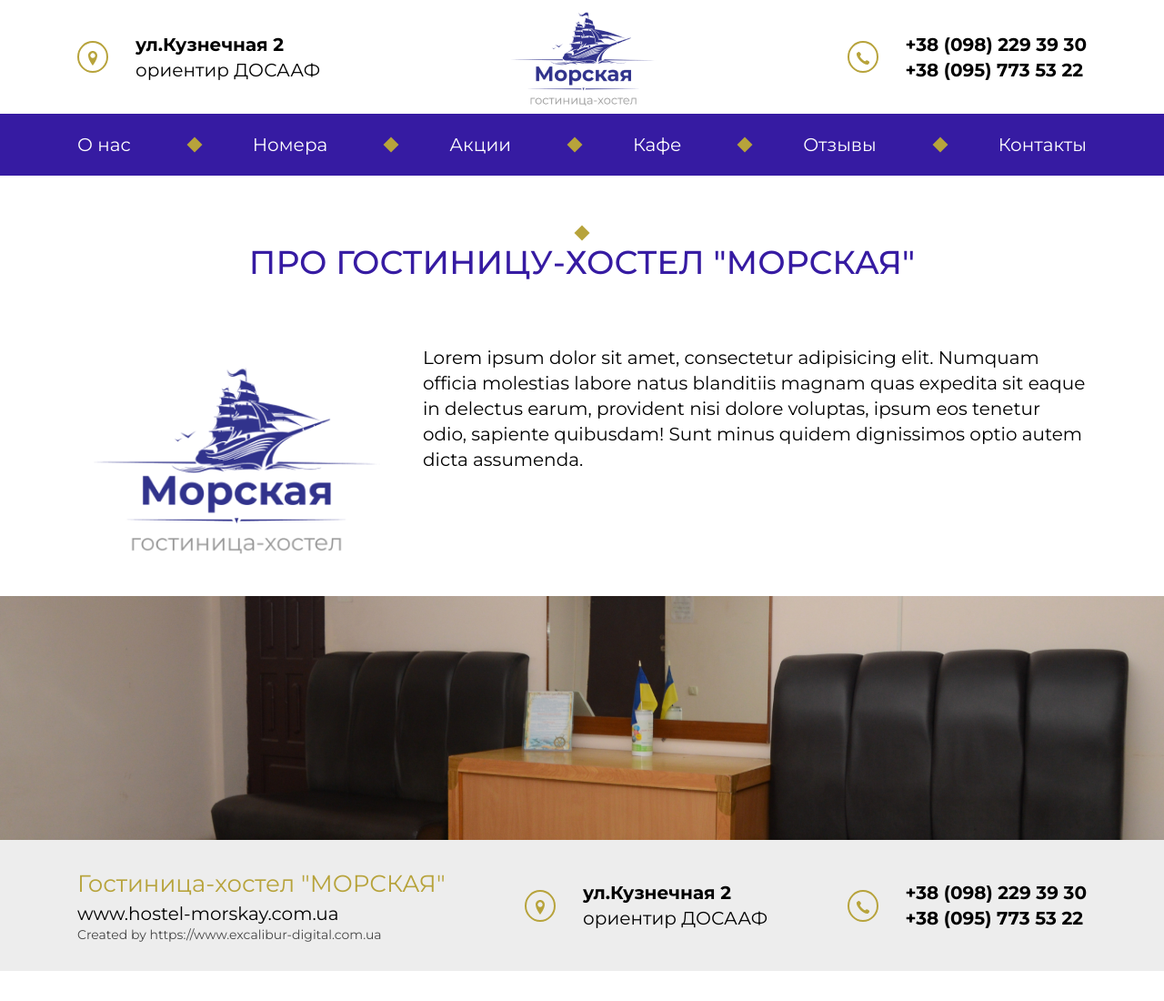
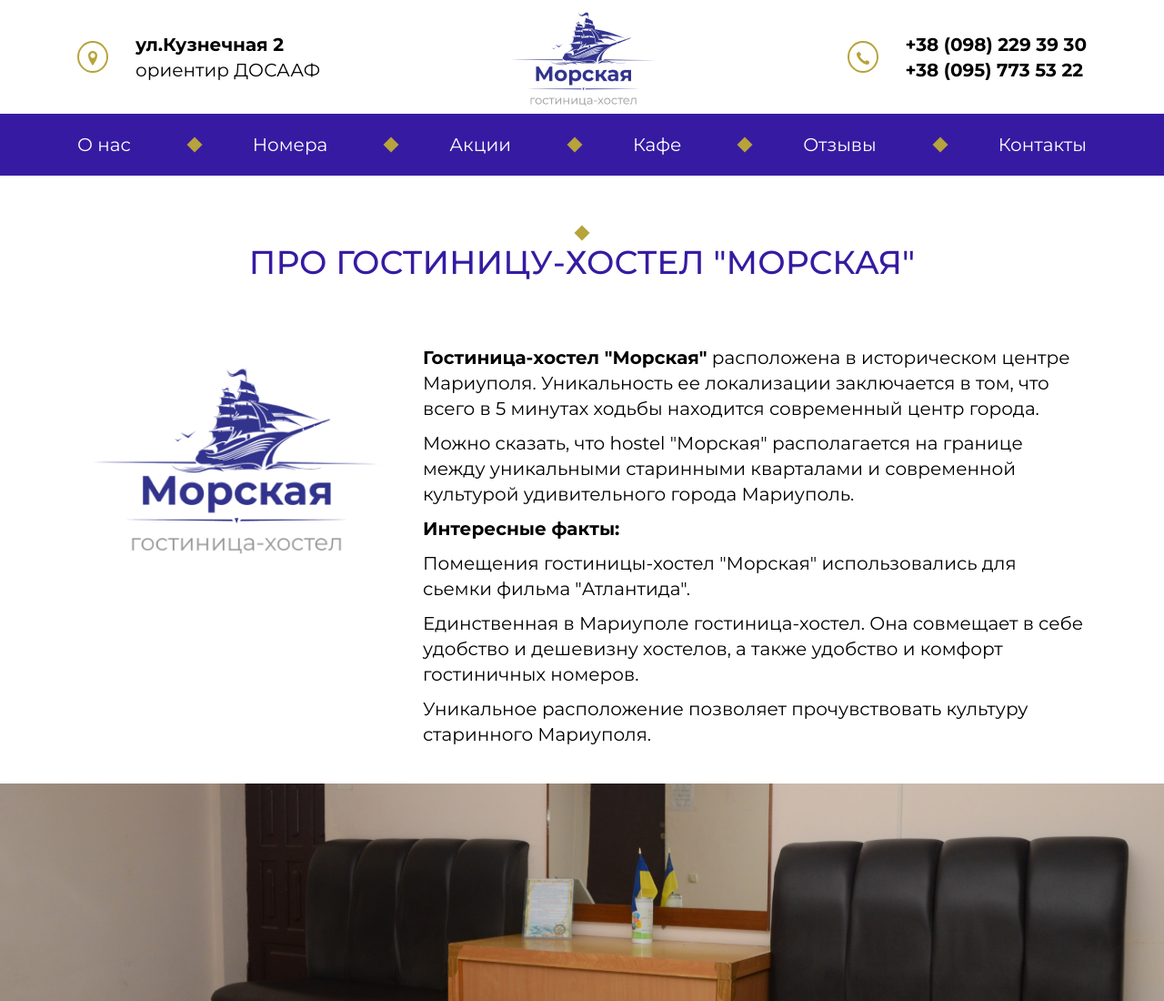
Before and after one commit to MatveiVasilenko/hostel-morskaya, a plain HTML site: page about.html in a window 1280 px wide. Shown: the top 1100 px of the page at 91% size. Before the commit the page ends 1067 px from the top, so only its background shows below. Drawn offline with nearby package versions, Linux system fonts and the light colour scheme; some packages are replaced by stand-ins of ours; a script that the page names is missing.

Commit message:
first commit

```diff
--- a/about.html
+++ b/about.html
@@ -101,7 +101,24 @@
 					<img class="w-100" src="img/logoBig.png">
 				</div>
 				<div class="col-md-8">
-					Lorem ipsum dolor sit amet, consectetur adipisicing elit. Numquam officia molestias labore natus blanditiis magnam quas expedita sit eaque in delectus earum, provident nisi dolore voluptas, ipsum eos tenetur odio, sapiente quibusdam! Sunt minus quidem dignissimos optio autem dicta assumenda.
+					<p>
+						<b>Гостиница-хостел "Морская"</b> расположена в историческом центре Мариуполя. Уникальность ее локализации заключается в том, что всего в 5 минутах ходьбы находится современный центр города.
+					</p>
+					<p>
+						Можно сказать, что hostel "Морская" располагается на границе между уникальными старинными кварталами и современной культурой удивительного города Мариуполь.
+					</p>
+					<p>
+						<b>Интересные факты: </b>
+						<p>
+							Помещения гостиницы-хостел "Морская" использовались для сьемки фильма "Атлантида".
+						</p>
+						<p>
+							Единственная в Мариуполе гостиница-хостел. Она совмещает в себе удобство и дешевизну хостелов, а также удобство и комфорт гостиничных номеров.
+						</p>
+						<p>
+							Уникальное расположение позволяет прочувствовать культуру старинного Мариуполя.
+						</p>
+					</p>
 				</div>
 			</div>
 		</div>
```
Also changed, not shown: hostel.html (+1 -1 lines), hotel-rooms.html (+1 -1 lines), index.html (+7 -2 lines).
